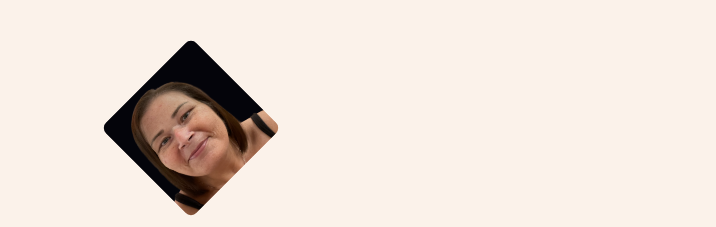
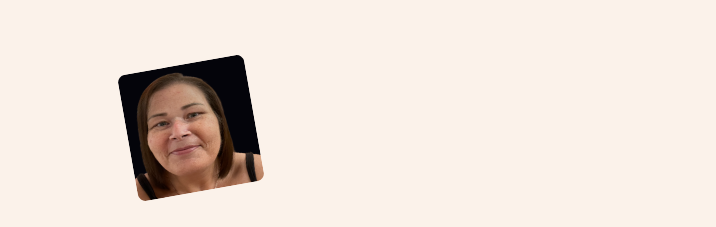
Before and after one commit to thedevbek/bekToTheFutureBlog, an Astro site: page /about in a window 1280 px wide. Shown: the part 88-315 px from the top of the page, without its empty margins (90-806 px from the left). Built offline with nearby package versions, Linux system fonts and the light colour scheme; Astro itself is replaced by a stand-in of ours.

Commit message:
refactor:image

```diff
--- a/src/pages/about.astro
+++ b/src/pages/about.astro
@@ -6,7 +6,7 @@ const pageTitle = "About Me";
 
     <BaseLayout>
       <div class="flex items-center justify-start mt-8">
-        <img src="/images/bek.png" alt="profile image" class=" transform -rotate-45 ml-24 w-32 h-32 rounded-lg" />
+        <img src="/images/bek.png" alt="profile image" class=" transform -rotate-[10deg] ml-24 w-32 h-32 rounded-lg" />
       </div>
       <div class="md:ml-64 max-w-[400px] md:inline-block">
         <h1 class="text-4xl mt-10 font-bold">{pageTitle}</h1>
```
